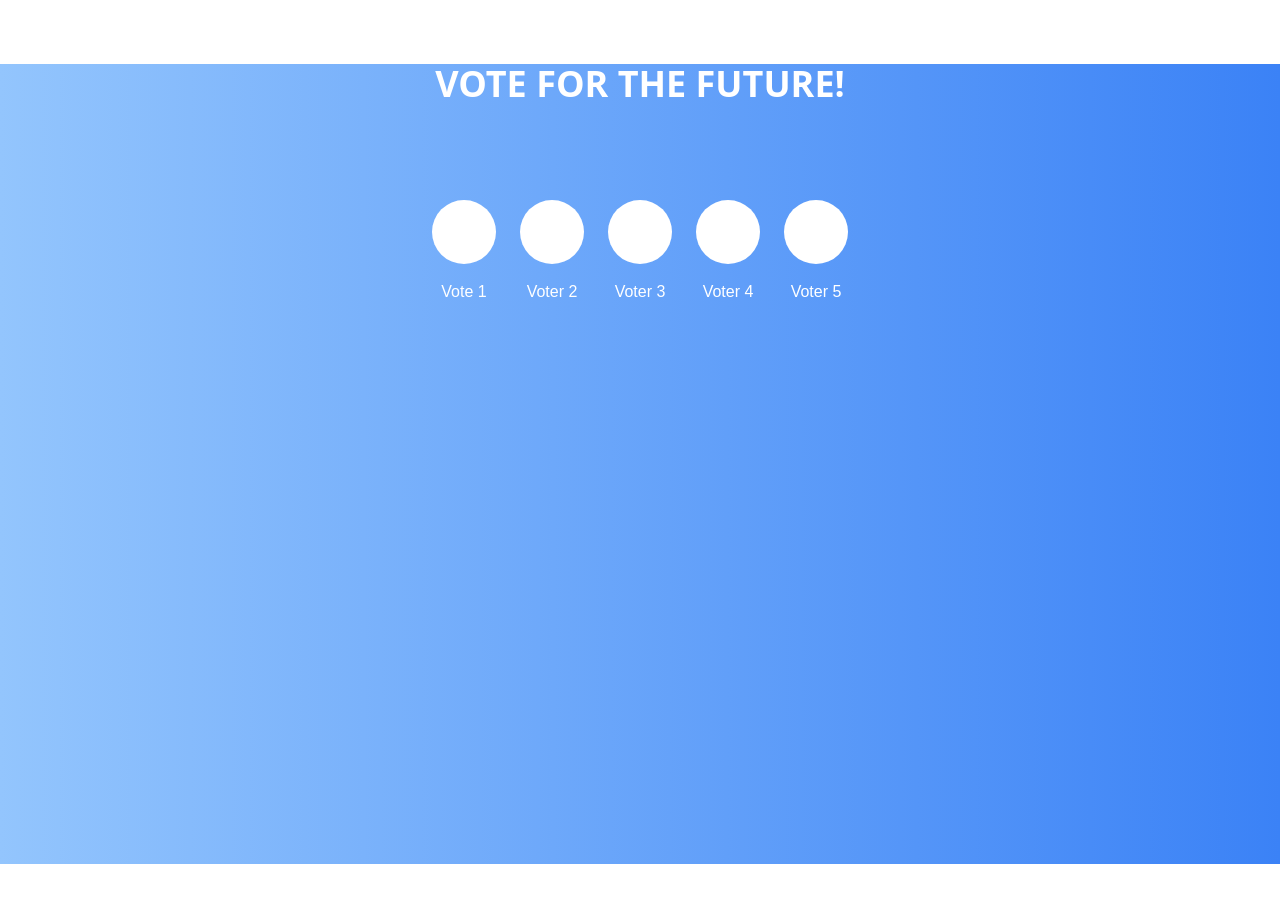
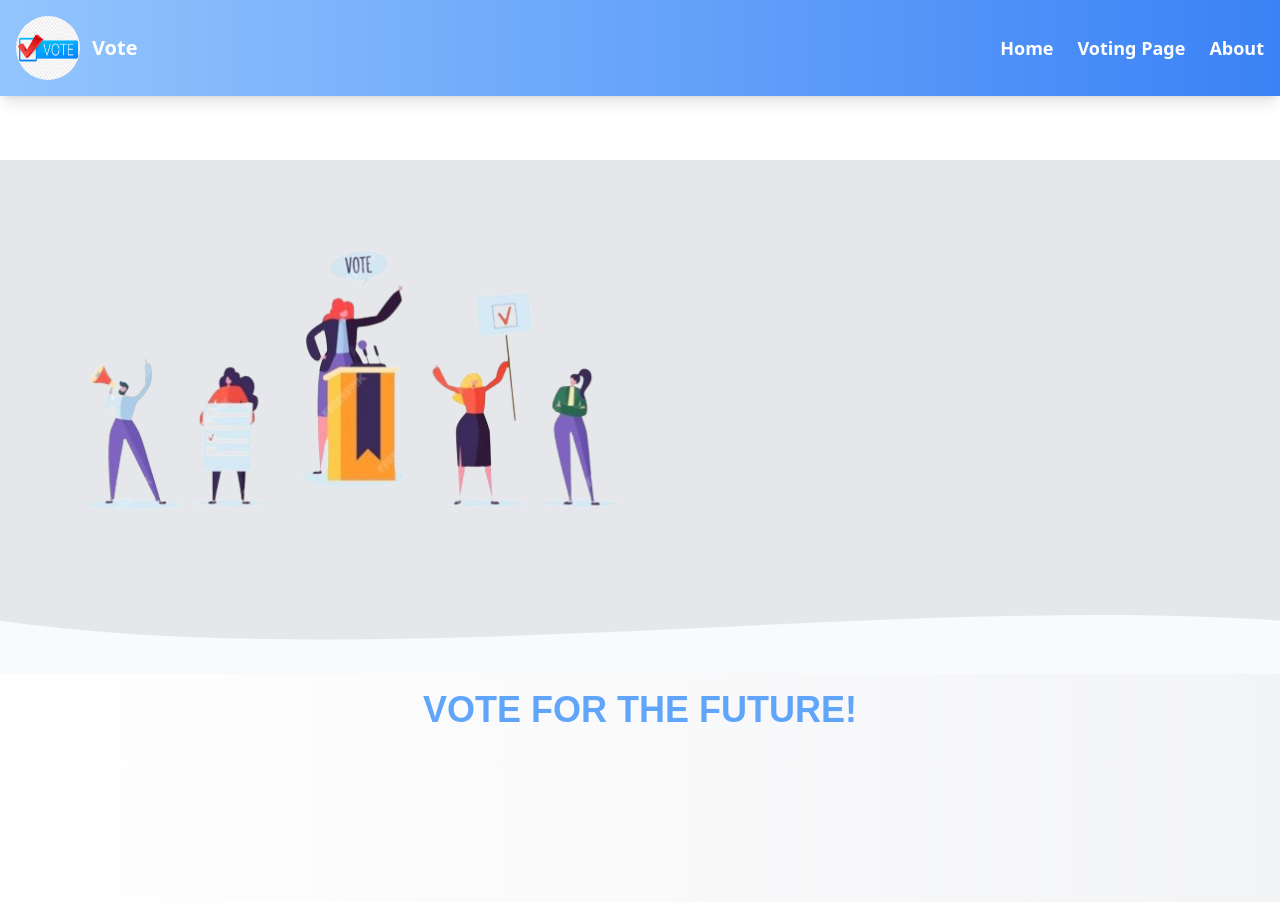
Before and after one commit to miniproject20234/voting_system, a React (Create React App) app in the folder voteing/: page /homepage in a window 1280 px wide. Shown: the top 902 px of the page. Before the commit the page ends 864 px from the top, so only its background shows below. Built offline with nearby package versions, Linux system fonts and the light colour scheme.

Commit message:
home page  designing

```diff
--- a/voteing/src/components/homePage.js
+++ b/voteing/src/components/homePage.js
@@ -1,65 +1,41 @@
 import React from 'react';
 import Navbar from './navbar';
-//import Homepage from "../assets/vote2.png";
+// import Homepage from "../assets/vote2.png";
+import home_img from "../assets/home.png";
 
 const Homepage = () => {
   return (
     <>
-
-
+      <Navbar />
 
       {/* Main Content Area */}
-      <div className="min-h-screen bg-gradient-to-r from-blue-300 to-blue-500">
-        <main className="flex flex-col items-center justify-center mt-16">
+      <div className="min-h-screen bg-gradient-to-r from-white to-gray-100">
+        <main className="flex flex-col justify-center  mt-16 bg-gray-200 py-16">
+          {/* Main Image */}
+          <img
+            className="rounded-xl md:w-1/2 mb-14 md:mb-0"
+            src={home_img}
+            alt="Home"
+          />
+
           {/* Main Heading */}
-          <h1 className="text-4xl font-bold text-white mb-8">VOTE FOR THE FUTURE!</h1>
+              </main>
 
-                  </main>
+        {/* SVG Wave Divider */}
+        <div className="relative">
+          <svg
+            viewBox="0 0 500 150"
+            preserveAspectRatio="none"
+            className="absolute bottom-0 left-0 right-0 w-full h-20"
+          >
+            <path
+              d="M0.00,49.98 C149.99,150.00 349.99,0.00 500.00,49.98 L500.00,150.00 L0.00,150.00 Z"
+              style={{ fill: '#f8fafc' }}
+            />
+          </svg>
+        </div>
+        <p className="text-4xl font-bold text-center text-blue-400 mt-4">VOTE FOR THE FUTURE!</p>
 
-        {/* Voting Icons Section */}
-        <section className="mt-16 flex justify-center">
-          <div className="grid grid-cols-5 gap-6">
-            {/* Icon 1 */}
-            <div className="flex flex-col items-center">
-              <div className="w-16 h-16 bg-white rounded-full flex items-center justify-center">
-                {/* Add icon/image here */}
-              </div>
-              <p className="mt-4 text-white">Vote 1</p>
-            </div>
-
-            {/* Icon 2 */}
-            <div className="flex flex-col items-center">
-              <div className="w-16 h-16 bg-white rounded-full flex items-center justify-center">
-                {/* Add icon/image here */}
-              </div>
-              <p className="mt-4 text-white">Voter 2</p>
-            </div>
-
-            {/* Icon 3 */}
-            <div className="flex flex-col items-center">
-              <div className="w-16 h-16 bg-white rounded-full flex items-center justify-center">
-                {/* Add icon/image here */}
-              </div>
-              <p className="mt-4 text-white">Voter 3</p>
-            </div>
-
-            {/* Icon 4 */}
-            <div className="flex flex-col items-center">
-              <div className="w-16 h-16 bg-white rounded-full flex items-center justify-center">
-                {/* Add icon/image here */}
-              </div>
-              <p className="mt-4 text-white">Voter 4</p>
-            </div>
-
-            {/* Icon 5 */}
-            <div className="flex flex-col items-center">
-              <div className="w-16 h-16 bg-white rounded-full flex items-center justify-center">
-                {/* Add icon/image here */}
-              </div>
-              <p className="mt-4 text-white">Voter 5</p>
-            </div>
-          </div>
-        </section>
       </div>
     </>
   );
--- a/voteing/src/components/navbar.js
+++ b/voteing/src/components/navbar.js
@@ -5,6 +5,7 @@ import logo from '../assets/vote1.png'; // Import the logo image
 const Navbar = () => {
   return (
     <>
+
       {/* Navbar container with gradient background */}
       <div className="bg-gradient-to-r from-blue-300 to-blue-500 shadow-lg">
         <header className="container mx-auto flex justify-between items-center p-4">
```
Also changed, not shown: voteing/src/assets/home.png (added), voteing/src/assets/key-removebg-preview.png (added).
